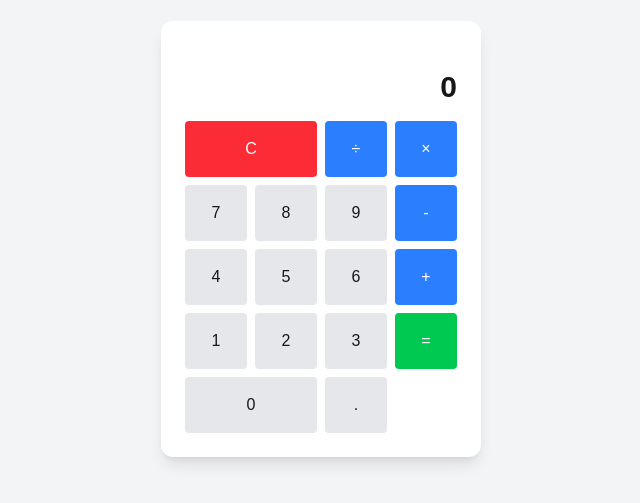
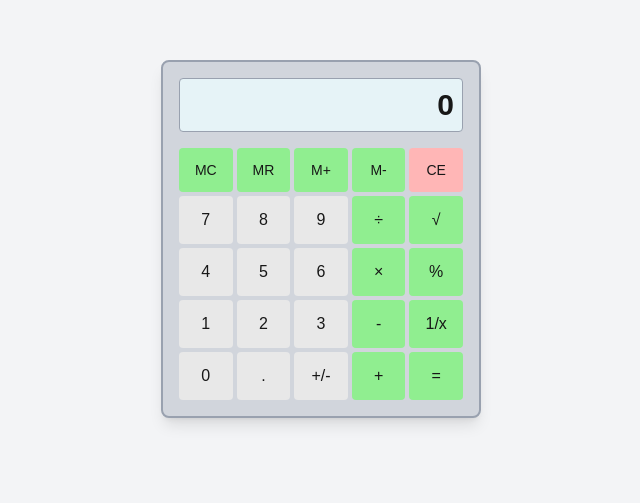
Before and after one commit to Dorigi/cal-app, a Next.js app: page / in a window 1280 px wide. Shown: the part 161-664 px from the top of the page, without its empty margins (319-959 px from the left). Built offline with nearby package versions, Linux system fonts and the light colour scheme.

Commit message:
Update calculator design and add new functions

```diff
--- a/app/page.tsx
+++ b/app/page.tsx
@@ -5,6 +5,7 @@ export default function Home() {
   const [display, setDisplay] = useState('0');
   const [equation, setEquation] = useState('');
   const [isNewNumber, setIsNewNumber] = useState(true);
+  const [memory, setMemory] = useState<number>(0);
 
   const handleNumber = (num: string) => {
     if (isNewNumber) {
@@ -34,75 +35,89 @@ export default function Home() {
     }
   };
 
-  const handleClear = () => {
+  const handleCE = () => {
     setDisplay('0');
-    setEquation('');
     setIsNewNumber(true);
   };
 
+  const handleSquareRoot = () => {
+    const num = parseFloat(display);
+    if (num >= 0) {
+      setDisplay(Math.sqrt(num).toString());
+      setIsNewNumber(true);
+    } else {
+      setDisplay('Error');
+    }
+  };
+
+  const handlePercentage = () => {
+    const num = parseFloat(display);
+    setDisplay((num / 100).toString());
+    setIsNewNumber(true);
+  };
+
+  const handleReciprocal = () => {
+    const num = parseFloat(display);
+    if (num !== 0) {
+      setDisplay((1 / num).toString());
+      setIsNewNumber(true);
+    } else {
+      setDisplay('Error');
+    }
+  };
+
+  const handlePlusMinus = () => {
+    setDisplay((parseFloat(display) * -1).toString());
+  };
+
+  // Memory functions
+  const handleMC = () => setMemory(0);
+  const handleMR = () => {
+    setDisplay(memory.toString());
+    setIsNewNumber(true);
+  };
+  const handleMPlus = () => setMemory(memory + parseFloat(display));
+  const handleMMinus = () => setMemory(memory - parseFloat(display));
+
   return (
     <div className="min-h-screen flex items-center justify-center bg-gray-100">
-      <div className="bg-white p-6 rounded-xl shadow-lg w-80">
-        <div className="mb-4">
-          <div className="text-gray-500 text-sm h-6">{equation}</div>
+      <div className="bg-gray-300 p-4 rounded-lg shadow-lg w-80 border-2 border-gray-400">
+        <div className="mb-4 bg-[#e6f3f7] p-2 rounded border border-gray-400">
           <div className="text-3xl font-bold text-right">{display}</div>
         </div>
 
-        <div className="grid grid-cols-4 gap-2">
-          <button onClick={handleClear}
-            className="col-span-2 bg-red-500 text-white p-4 rounded hover:bg-red-600">
-            C
-          </button>
-          <button onClick={() => handleOperator('÷')}
-            className="bg-blue-500 text-white p-4 rounded hover:bg-blue-600">
-            ÷
-          </button>
-          <button onClick={() => handleOperator('×')}
-            className="bg-blue-500 text-white p-4 rounded hover:bg-blue-600">
-            ×
-          </button>
+        <div className="grid grid-cols-5 gap-1">
+          {/* Memory and Clear Row */}
+          <button onClick={handleMC} className="bg-[#90EE90] p-3 rounded hover:bg-[#7FDF7F] text-sm">MC</button>
+          <button onClick={handleMR} className="bg-[#90EE90] p-3 rounded hover:bg-[#7FDF7F] text-sm">MR</button>
+          <button onClick={handleMPlus} className="bg-[#90EE90] p-3 rounded hover:bg-[#7FDF7F] text-sm">M+</button>
+          <button onClick={handleMMinus} className="bg-[#90EE90] p-3 rounded hover:bg-[#7FDF7F] text-sm">M-</button>
+          <button onClick={handleCE} className="bg-[#FFB6B6] p-3 rounded hover:bg-[#FF9999] text-sm">CE</button>
 
-          {[7, 8, 9].map((num) => (
-            <button key={num} onClick={() => handleNumber(num.toString())}
-              className="bg-gray-200 p-4 rounded hover:bg-gray-300">
-              {num}
-            </button>
-          ))}
-          <button onClick={() => handleOperator('-')}
-            className="bg-blue-500 text-white p-4 rounded hover:bg-blue-600">
-            -
-          </button>
+          {/* Numbers and Operations */}
+          <button onClick={() => handleNumber('7')} className="bg-[#E8E8E8] p-3 rounded hover:bg-gray-300">7</button>
+          <button onClick={() => handleNumber('8')} className="bg-[#E8E8E8] p-3 rounded hover:bg-gray-300">8</button>
+          <button onClick={() => handleNumber('9')} className="bg-[#E8E8E8] p-3 rounded hover:bg-gray-300">9</button>
+          <button onClick={() => handleOperator('÷')} className="bg-[#90EE90] p-3 rounded hover:bg-[#7FDF7F]">÷</button>
+          <button onClick={handleSquareRoot} className="bg-[#90EE90] p-3 rounded hover:bg-[#7FDF7F]">√</button>
 
-          {[4, 5, 6].map((num) => (
-            <button key={num} onClick={() => handleNumber(num.toString())}
-              className="bg-gray-200 p-4 rounded hover:bg-gray-300">
-              {num}
-            </button>
-          ))}
-          <button onClick={() => handleOperator('+')}
-            className="bg-blue-500 text-white p-4 rounded hover:bg-blue-600">
-            +
-          </button>
+          <button onClick={() => handleNumber('4')} className="bg-[#E8E8E8] p-3 rounded hover:bg-gray-300">4</button>
+          <button onClick={() => handleNumber('5')} className="bg-[#E8E8E8] p-3 rounded hover:bg-gray-300">5</button>
+          <button onClick={() => handleNumber('6')} className="bg-[#E8E8E8] p-3 rounded hover:bg-gray-300">6</button>
+          <button onClick={() => handleOperator('×')} className="bg-[#90EE90] p-3 rounded hover:bg-[#7FDF7F]">×</button>
+          <button onClick={handlePercentage} className="bg-[#90EE90] p-3 rounded hover:bg-[#7FDF7F]">%</button>
 
-          {[1, 2, 3].map((num) => (
-            <button key={num} onClick={() => handleNumber(num.toString())}
-              className="bg-gray-200 p-4 rounded hover:bg-gray-300">
-              {num}
-            </button>
-          ))}
-          <button onClick={handleEqual}
-            className="bg-green-500 text-white p-4 rounded hover:bg-green-600">
-            =
-          </button>
+          <button onClick={() => handleNumber('1')} className="bg-[#E8E8E8] p-3 rounded hover:bg-gray-300">1</button>
+          <button onClick={() => handleNumber('2')} className="bg-[#E8E8E8] p-3 rounded hover:bg-gray-300">2</button>
+          <button onClick={() => handleNumber('3')} className="bg-[#E8E8E8] p-3 rounded hover:bg-gray-300">3</button>
+          <button onClick={() => handleOperator('-')} className="bg-[#90EE90] p-3 rounded hover:bg-[#7FDF7F]">-</button>
+          <button onClick={handleReciprocal} className="bg-[#90EE90] p-3 rounded hover:bg-[#7FDF7F]">1/x</button>
 
-          <button onClick={() => handleNumber('0')}
-            className="col-span-2 bg-gray-200 p-4 rounded hover:bg-gray-300">
-            0
-          </button>
-          <button onClick={() => handleNumber('.')}
-            className="bg-gray-200 p-4 rounded hover:bg-gray-300">
-            .
-          </button>
+          <button onClick={() => handleNumber('0')} className="bg-[#E8E8E8] p-3 rounded hover:bg-gray-300">0</button>
+          <button onClick={() => handleNumber('.')} className="bg-[#E8E8E8] p-3 rounded hover:bg-gray-300">.</button>
+          <button onClick={handlePlusMinus} className="bg-[#E8E8E8] p-3 rounded hover:bg-gray-300">+/-</button>
+          <button onClick={() => handleOperator('+')} className="bg-[#90EE90] p-3 rounded hover:bg-[#7FDF7F]">+</button>
+          <button onClick={handleEqual} className="bg-[#90EE90] p-3 rounded hover:bg-[#7FDF7F]">=</button>
         </div>
       </div>
     </div>
```
